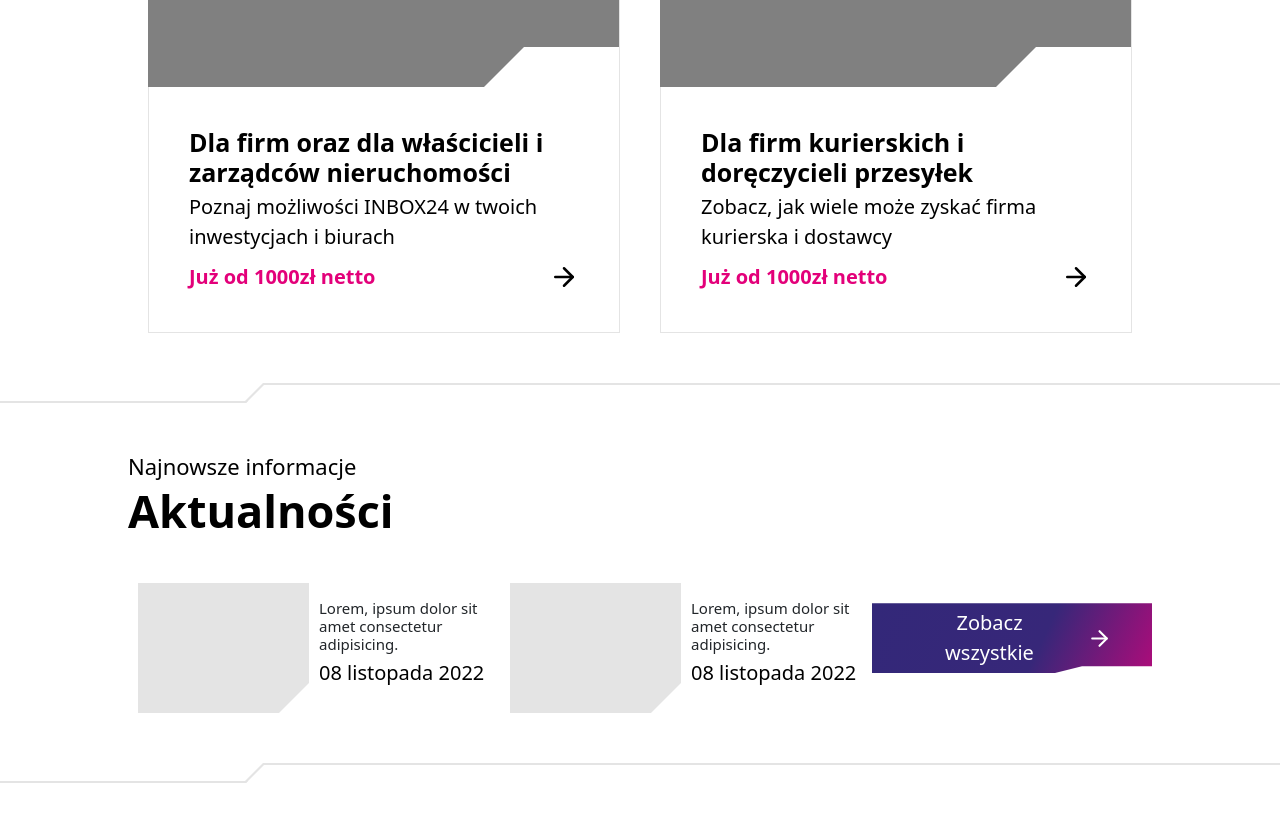
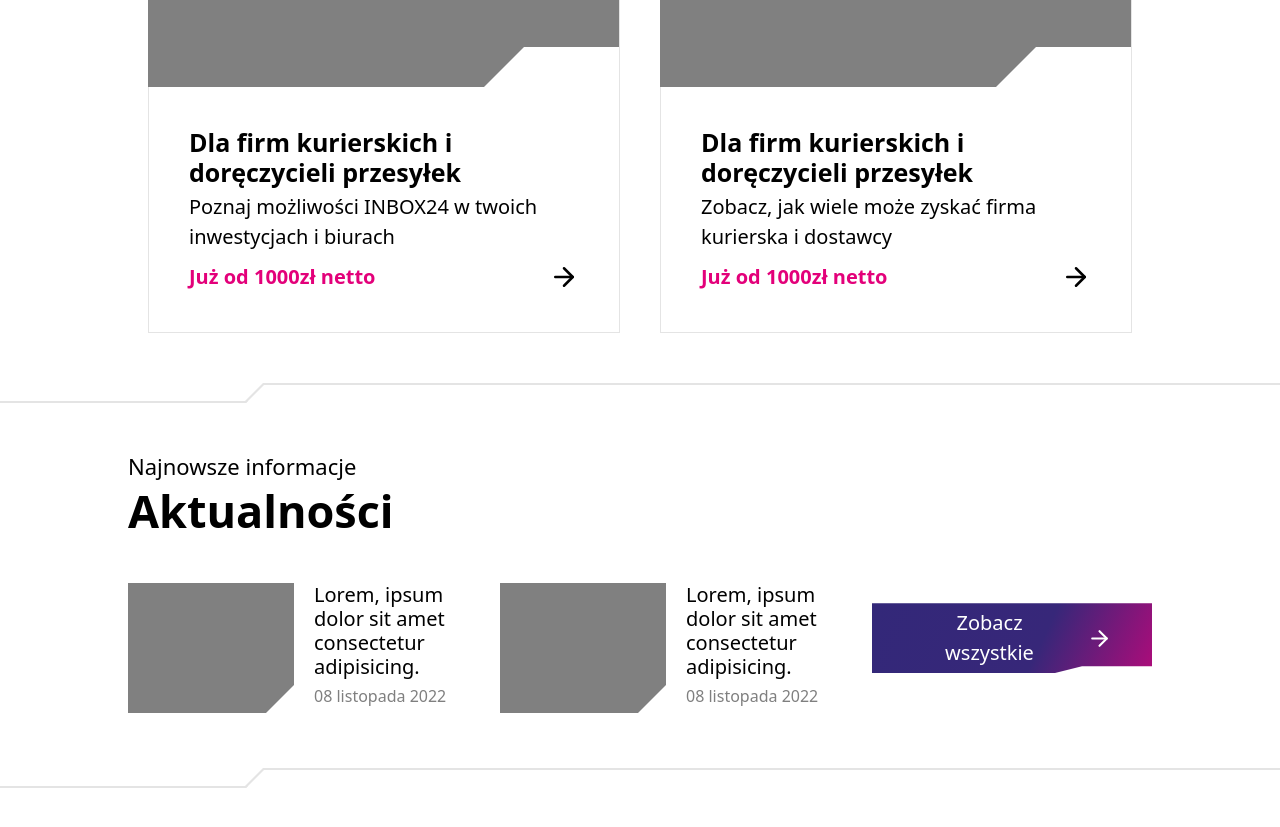
Before and after one commit to kiksonn/inbox24, a website: page index.html in a window 1280 px wide. Shown: the part 2960-3787 px from the top of the page. Drawn offline with nearby package versions, Linux system fonts and the light colour scheme; a web font is replaced by a local one.

Commit message:
fixed sections

```diff
--- a/index.html
+++ b/index.html
@@ -246,9 +246,10 @@
                     <div class="white-block white-block-right"></div>
                 </div>
                 <div class="offer__tile-bottom">
-                    <h3 class="title-four">Dla firm oraz dla właścicieli i zarządców nieruchomości</h3>
+                    <h3 class="title-four">Dla firm kurierskich i doręczycieli przesyłek</h3>
                     <p class="text">Poznaj możliwości INBOX24 w twoich inwestycjach i biurach</p>
                     <a href="#">Już od 1000zł netto <img src="./dist/img/icons/arrow-right--black.svg" alt=""></a>
+                    <!-- <a class="btn" href="#">Zobacz wszystkie <img src="./dist/img/icons/arrow-right.svg" alt=""></a> -->
                 </div>
             </div>
             <div class="offer__tile offer__tile--two">
@@ -259,6 +260,8 @@
                     <h3 class="title-four">Dla firm kurierskich i doręczycieli przesyłek</h3>
                     <p class="text">Zobacz, jak wiele może zyskać firma kurierska i dostawcy</p>
                     <a href="#">Już od 1000zł netto <img src="./dist/img/icons/arrow-right--black.svg" alt=""></a>
+
+                    <!-- <a class="btn" href="#">Zobacz wszystkie <img src="./dist/img/icons/arrow-right.svg" alt=""></a> -->
                 </div>
             </div>
         </div>
@@ -274,24 +277,24 @@
 
 
             <div class="news__box">
-                <div class="news__tile news__tile--one">
+                <a class="news__tile news__tile--one">
                     <div class="news__tile-left">
                         <div class="white-block white-block-right"></div>
                     </div>
                     <div class="news__tile-right">
-                        <h4>Lorem, ipsum dolor sit amet consectetur adipisicing.</h4>
-                        <p class="text">08 listopada 2022</p>
+                        <h4 class="text text-bold">Lorem, ipsum dolor sit amet consectetur adipisicing.</h4>
+                        <p class="date">08 listopada 2022</p>
                     </div>
-                </div>
-                <div class="news__tile news__tile--two">
+                </a>
+                <a class="news__tile news__tile--two">
                     <div class="news__tile-left">
                         <div class="white-block white-block-right"></div>
                     </div>
                     <div class="news__tile-right">
-                        <h4>Lorem, ipsum dolor sit amet consectetur adipisicing.</h4>
-                        <p class="text">08 listopada 2022</p>
+                        <h4 class="text text-bold">Lorem, ipsum dolor sit amet consectetur adipisicing.</h4>
+                        <p class="date">08 listopada 2022</p>
                     </div>
-                </div>
+                </a>
                 <a class="btn" href="#">Zobacz wszystkie <img src="./dist/img/icons/arrow-right.svg" alt=""></a>
             </div>
 
--- a/src/sass/main.scss
+++ b/src/sass/main.scss
@@ -301,7 +301,7 @@ cursor body {
 
     &__tile {
         flex: 1;
-
+        margin: 2em 0;
         &-top {
             position: relative;
             background-color: gray;
@@ -316,11 +316,11 @@ cursor body {
         &-bottom {
             padding: 2em;
             border: 1px solid $grey;
-
+            border-top: none;
             a {
                 display: flex;
                 justify-content: space-between;
-                color: #e3007a;
+                color: $pink;
                 font-size: 2rem;
                 font-weight: bold;
                 transition: .3s ease;
@@ -349,7 +349,6 @@ cursor body {
 
             &-bottom {
                 padding: 4em;
-                border-top: none;
             }
         }
     }
@@ -364,12 +363,13 @@ cursor body {
     }
 
     &__tile {
+        display: block;
         display: flex;
         flex: 1;
-        margin: 1em 0;
+        margin: 2em 0;
         &-left {
             position: relative;
-            background-color: $grey;
+            background-color: grey;
             overflow: hidden;
             height: 130px;
             width: 100%;
@@ -378,21 +378,25 @@ cursor body {
         &-right {
             display: flex;
             flex-direction: column;
-            justify-content: center;
+            justify-content: space-around;
             width: 100%;
-            margin-left: 1em;
+            margin-left: 2em;
+        }
+
+        .date {
+            font-size: 1.6rem;
+            color: $grey-two;
         }
     }
 }
 
-// Medium devices (tablets, 768px and up)
-@media (min-width: 768px) {
+@media (min-width: 1200px) {
     .news {
         &__box {
             flex-direction: row;
         }
         &__tile {
-            margin: 0 1em;
+            margin: 0 2em 0 0;
         }
     }
 }
```
Also changed, not shown: dist/css/main.min.css, 1 other file.
